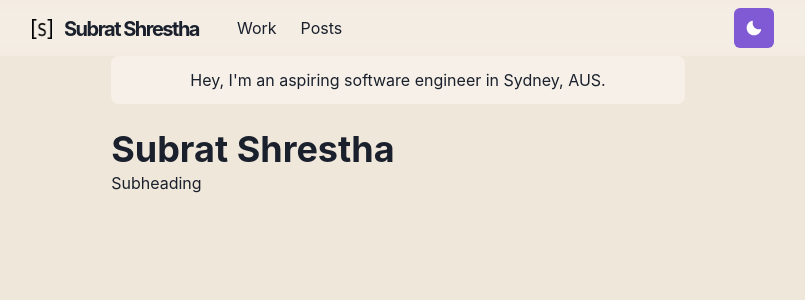
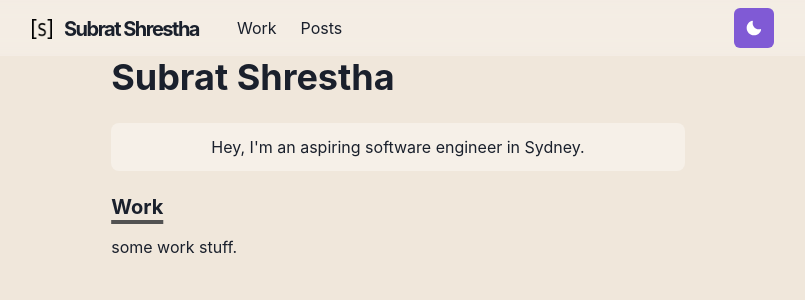
Before and after one commit to SubratShrestha/portfolio-next, a Next.js app: page / in a window 1280 px wide. Shown: the top 300 px of the page, without its empty margins (242-1047 px from the left). Built offline with nearby package versions, Linux system fonts and the light colour scheme.

Commit message:
Added animated section and moved some stuff around in index

```diff
--- /dev/null
+++ b/components/layouts/animatedSection.js
@@ -0,0 +1,19 @@
+import { motion } from 'framer-motion';
+import { chakra, shouldForwardProp } from '@chakra-ui/react';
+
+const StyledDiv = chakra(motion.div, {
+  shouldForwardProp: prop => shouldForwardProp(prop) || prop === 'transition'
+});
+
+const AnimatedSection = ({ children, delay = 0 }) => (
+  <StyledDiv
+    initial={{ y: 10, opacity: 0 }}
+    animate={{ y: 0, opacity: 1 }}
+    transition={{ duration: 0.8, delay }}
+    mb={6}
+  >
+    {children}
+  </StyledDiv>
+);
+
+export default AnimatedSection;
--- a/pages/index.js
+++ b/pages/index.js
@@ -1,26 +1,35 @@
 import { Container, Box, Heading, useColorModeValue } from '@chakra-ui/react';
+import AnimatedSection from '../components/layouts/animatedSection';
 
 const Page = () => {
   return (
     <Container>
+      <Box display={{ md: 'flex' }}>
+        <Box flexGrow={1}>
+          <Heading as="h2" variant="page-title">
+            Subrat Shrestha
+          </Heading>
+          {/* <p>Subheading</p> */}
+        </Box>
+      </Box>
+
       <Box
         borderRadius="lg"
         bg={useColorModeValue('whiteAlpha.500', 'whiteAlpha.200')}
         p={3}
         mb={6}
+        mt={6} // maybe
         align="center"
       >
-        Hey, I'm an aspiring software engineer in Sydney, AUS.
+        Hey, I'm an aspiring software engineer in Sydney.
       </Box>
 
-      <Box display={{ md: 'flex' }}>
-        <Box flexGrow={1}>
-          <Heading as="h2" variant="page-title">
-            Subrat Shrestha
-          </Heading>
-          <p>Subheading</p>
-        </Box>
-      </Box>
+      <AnimatedSection delay={0.1}>
+        <Heading as="h3" variant="section-title">
+          Work
+        </Heading>
+        <p>some work stuff.</p>
+      </AnimatedSection>
     </Container>
   );
 };
```
